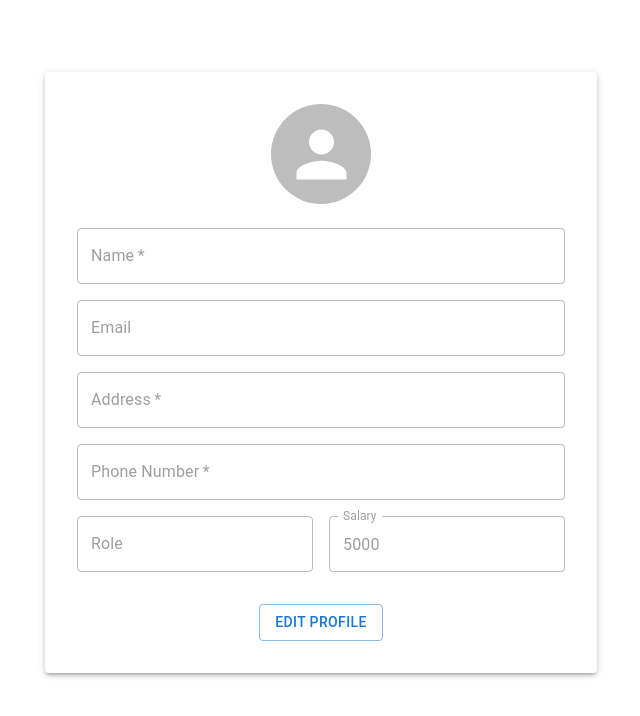
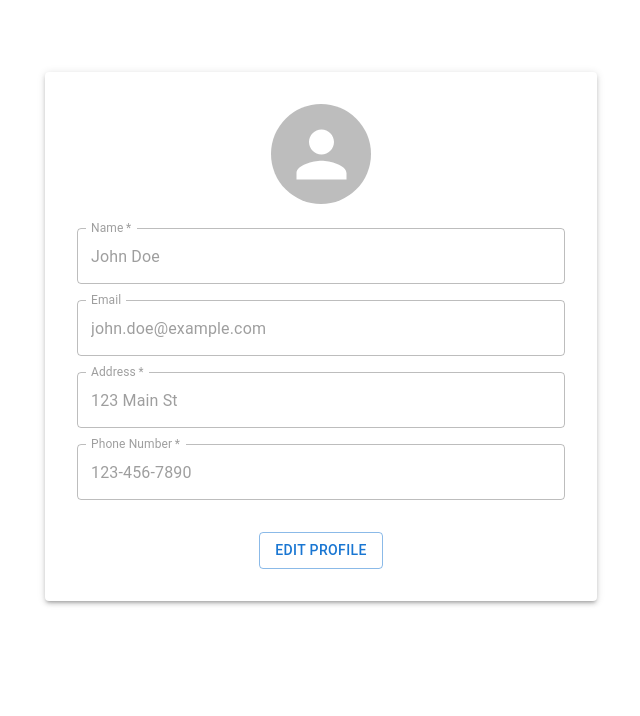
Before and after one commit to Jonatan2106/2FPC, a React (Vite) app: page /profile in a window 1280 px wide. Shown: the top 716 px of the page, without its empty margins (351-991 px from the left). Built offline with nearby package versions, Linux system fonts and the light colour scheme.

Commit message:
fix profile management

```diff
--- a/src/pages/ProfileManagement.tsx
+++ b/src/pages/ProfileManagement.tsx
@@ -6,7 +6,6 @@ import {
   Container,
   Paper,
   Box,
-  Typography,
 } from "@mui/material";
 import type { User } from "../types/user";
 import type { Staff } from "../types/staff";
@@ -17,8 +16,8 @@ interface ProfilePageProps {
 
 
 const ProfileManagement: React.FC<ProfilePageProps> = ({ userData }) => {
-  const isStaff = "salary" in userData;
-  const initialUser: User = isStaff ? userData.user : (userData as User);
+  const isStaff = "role" in userData;
+const initialUser: User = isStaff ? userData.user : userData;
   const [user, setUser] = useState<User>({ ...initialUser });
   const [editing, setEditing] = useState(false);
 
@@ -109,12 +108,6 @@ const ProfileManagement: React.FC<ProfilePageProps> = ({ userData }) => {
                 value={userData.role}
                 disabled
               />
-              <TextField
-                label="Salary"
-                fullWidth
-                value={userData.salary.toString()}
-                disabled
-              />
             </Box>
           )}
 
```
